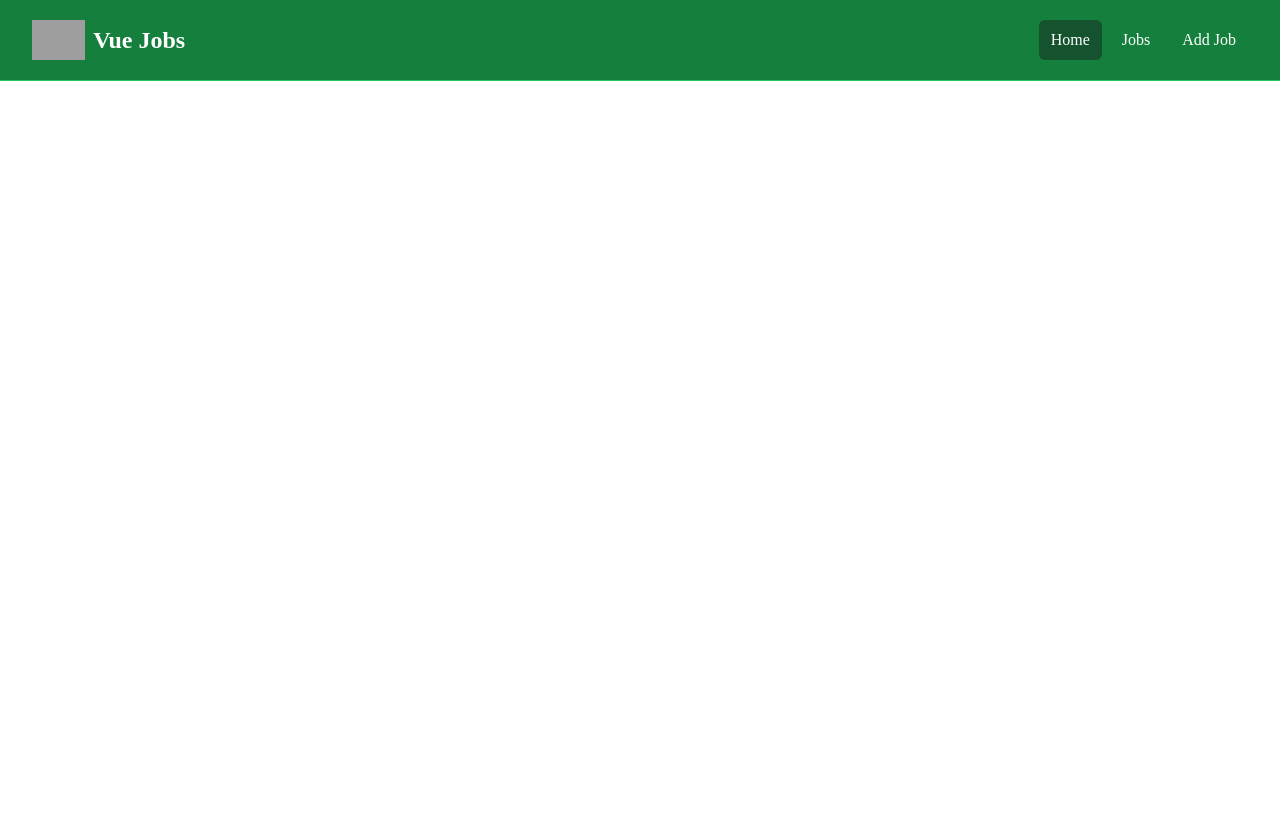
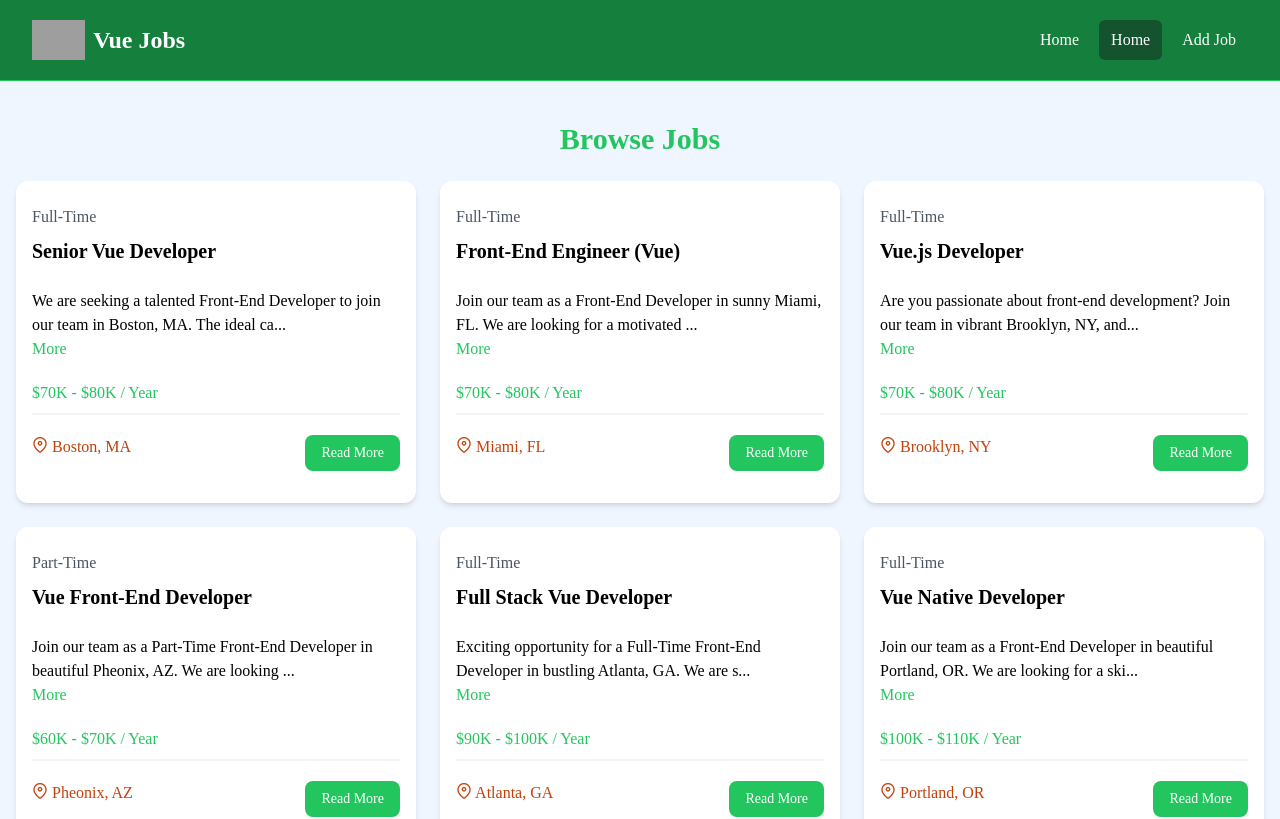
Before and after one commit to ortigaliev/job-project, a Vue app: page /jobs in a window 1280 px wide. Shown: the top 819 px of the page. Built offline with nearby package versions, Linux system fonts and the light colour scheme; grey boxes are pictures that could not be loaded; the HTML template or start-up script is replaced by a standard one.

Commit message:
feat: Publishing NotFoundPage

```diff
--- a/src/components/HomeCard.vue
+++ b/src/components/HomeCard.vue
@@ -1,5 +1,6 @@
 <script setup>
 import Card from './Card.vue';
+import { RouterLink } from 'vue-router';
 </script>
 
 <template>
@@ -11,12 +12,9 @@
           <p class="mt-2 mb-4">
             Browse our Vue jobs and start your career today
           </p>
-            <a
-              href="jobs.html"
-              class="inline-block bg-black text-white rounded-lg px-4 py-2 hover:bg-gray-700"
-            >
+          <RouterLink to="/jobs" class="inline-block bg-black text-white rounded-lg px-4 py-2 hover:bg-gray-700">
             Browse Jobs
-            </a>
+          </RouterLink>
 
         </Card>
         <Card bg="bg-green-100">
@@ -24,12 +22,10 @@
           <p class="mt-2 mb-4">
             List your job to find the perfect developer for the role
           </p>
-            <a
-              href="add-job.html"
-              class="inline-block bg-green-500 text-white rounded-lg px-4 py-2 hover:bg-green-600"
-            >
+          <RouterLink to="/jobs/add"
+            class="inline-block bg-green-500 text-white rounded-lg px-4 py-2 hover:bg-green-600">
             Add Job
-            </a>
+          </RouterLink>
         </Card>
       </div>
     </div>
--- a/src/components/JobListing.vue
+++ b/src/components/JobListing.vue
@@ -1,5 +1,6 @@
 <script setup>
 import { defineProps, ref, computed } from 'vue';
+import { RouterLink } from 'vue-router';
 
 
 const props = defineProps({
@@ -26,32 +27,30 @@
     <div class="p-4">
       <div class="mb-6">
         <div class="text-gray-600 my-2">{{ job.type }}</div>
-                <h3 class="text-xl font-bold">{{job.title}}</h3>
+        <h3 class="text-xl font-bold">{{ job.title }}</h3>
       </div>
 
       <div class="mb-5">
         <div>
-                  {{truncatedDescription}}
+          {{ truncatedDescription }}
         </div>
         <button @click="toggleFullDescription" class="text-green-500" hover:text-green-600 mb-5>
           {{ showFullDescription ? 'Less' : 'More' }}</button>
       </div>
 
-              <h3 class="text-green-500 mb-2">{{job.salary}} / Year</h3>
+      <h3 class="text-green-500 mb-2">{{ job.salary }} / Year</h3>
 
       <div class="border border-gray-100 mb-5"></div>
 
       <div class="flex flex-col lg:flex-row justify-between mb-4">
         <div class="text-orange-700 mb-3">
           <i class="pi pi-map-marker text-orange-700"></i>
-                  {{job.location}}
+          {{ job.location }}
         </div>
-                <a
-                  :href="'/job/' + job.id"
-                  class="h-[36px] bg-green-500 hover:bg-green-600 text-white px-4 py-2 rounded-lg text-center text-sm"
-                >
+        <RouterLink :to="'/job/' + job.id"
+          class="h-[36px] bg-green-500 hover:bg-green-600 text-white px-4 py-2 rounded-lg text-center text-sm">
           Read More
-                </a>
+        </RouterLink>
       </div>
     </div>
   </div>
--- a/src/components/JobListings.vue
+++ b/src/components/JobListings.vue
@@ -1,11 +1,12 @@
 <script setup>
-import { ref,defineProps } from 'vue';
+import { ref, defineProps } from 'vue';
 import { JOBS_DATA } from '../../data';
 import JobListing from './JobListing.vue';
+import { RouterLink } from 'vue-router';
 
 defineProps({
     limit: Number,
-    showButton : {
+    showButton: {
         type: Boolean,
         default: false
     }
@@ -21,17 +22,15 @@
             <h2 class="text-3xl font-bold text-green-500 mb-6 text-center">Browse Jobs</h2>
             <div class="grid grid-cols-1 md:grid-cols-3 gap-6">
 
-                <JobListing v-for="job in jobs.slice(0, limit || jobs.length)" :key="job.id" :job="job"/>
+                <JobListing v-for="job in jobs.slice(0, limit || jobs.length)" :key="job.id" :job="job" />
 
             </div>
         </div>
 
     </section>
     <section class="m-auto max-w-lg my-10 px-6">
-      <a
-        href="/jobs"
-        class="block bg-black text-white text-center py-4 px-6 rounded-xl hover:bg-gray-700"
-        >View All Jobs</a
-      >
+        <RouterLink to="/jobs" class="block bg-black text-white text-center py-4 px-6 rounded-xl hover:bg-gray-700">
+            View All Jobs
+        </RouterLink>
     </section>
 </template>
--- a/src/components/Navbar.vue
+++ b/src/components/Navbar.vue
@@ -1,38 +1,37 @@
 <script setup>
 import logo from '@/assets/img/logo.png'
+import { RouterLink, useRoute } from 'vue-router';
+
+const isActiveLink = (routePath) => {
+  const route = useRoute();
+  return route.path === routePath;
+}
 </script>
 
 <template>
   <nav class="bg-green-700 border-b border-green-500">
     <div class="mx-auto max-w-7xl px-2 sm:px-6 lg:px-8">
       <div class="flex h-20 items-center justify-between">
-          <div
-            class="flex flex-1 items-center justify-center md:items-stretch md:justify-start"
-          >
+        <div class="flex flex-1 items-center justify-center md:items-stretch md:justify-start">
           <!-- Logo -->
-            <a class="flex flex-shrink-0 items-center mr-4" href="index.html">
+          <RouterLink class="flex flex-shrink-0 items-center mr-4" to="/">
             <img class="h-10 w-auto" :src="logo" alt="Vue Jobs" />
-              <span class="hidden md:block text-white text-2xl font-bold ml-2"
-                >Vue Jobs</span
-              >
-            </a>
+            <span class="hidden md:block text-white text-2xl font-bold ml-2">Vue Jobs</span>
+          </RouterLink>
           <div class="md:ml-auto">
             <div class="flex space-x-2">
-                <a
-                  href="index.html"
-                  class="text-white bg-green-900 hover:bg-gray-900 hover:text-white rounded-md px-3 py-2"
-                  >Home</a
-                >
-                <a
-                  href="jobs.html"
-                  class="text-white hover:bg-green-900 hover:text-white rounded-md px-3 py-2"
-                  >Jobs</a
-                >
-                <a
-                  href="add-job.html"
-                  class="text-white hover:bg-green-900 hover:text-white rounded-md px-3 py-2"
-                  >Add Job</a
-                >
+              <RouterLink to="/"
+                :class="[isActiveLink('/') ? 'bg-green-900' : 'hover:bg-gray-900', 'text-white', 'px-3', 'py-2', 'rounded-md']">
+                Home
+              </RouterLink>
+              <RouterLink to="/jobs"
+                :class="[isActiveLink('/jobs') ? 'bg-green-900' : 'hover:bg-gray-900', 'text-white', 'px-3', 'py-2', 'rounded-md']">
+                Home
+              </RouterLink>
+              <RouterLink to="/jobs/add"
+                :class="[isActiveLink('/jobs/add') ? 'bg-green-900' : 'hover:bg-gray-900', 'text-white', 'px-3', 'py-2', 'rounded-md']">
+                Add Job
+              </RouterLink>
             </div>
           </div>
         </div>
--- a/src/router/index.js
+++ b/src/router/index.js
@@ -1,5 +1,7 @@
-import { createRouter,createWebHistory } from "vue-router";
+import { createRouter, createWebHistory } from "vue-router";
 import HomeView from "@/views/HomeView.vue";
+import JobsView from "@/views/JobsView.vue";
+import NotFoundView from "@/views/NotFoundView.vue";
 
 const router = createRouter({
     history: createWebHistory(import.meta.env.Base_URL),
@@ -9,6 +11,16 @@
             name: 'home',
             component: HomeView,
         },
+        {
+            path: '/jobs',
+            name: 'jobs',
+            component: JobsView,
+        },
+        {
+            path: '/:catchAll(.*)',
+            name: 'not-found',
+            component: NotFoundView,
+        },
     ],
 });
 
--- /dev/null
+++ b/src/views/JobsView.vue
@@ -0,0 +1,7 @@
+<script setup>
+import JobListings from '@/components/JobListings.vue';
+</script>
+
+<template>
+<JobListings />
+</template>
--- /dev/null
+++ b/src/views/NotFoundView.vue
@@ -0,0 +1,14 @@
+<script setup>
+import { RouterLink } from 'vue-router';
+</script>
+
+<template>
+    <section class="text-center flex flex-col justify-center items-center h-96">
+        <i class="pi pi-exclamation-triangle text-yellow-500 text-7xl mb-5"></i>
+        <h1 class="text-6xl font-bold mb-4">404 Not Found</h1>
+        <p class="text-xl mb-5">This page does not exist</p>
+        <RouterLink to="/" class="text-white bg-green-700 hover:bg-green-900 rounded-md px-3 py-2 mt-4">
+            Go Back
+        </RouterLink>
+    </section>
+</template>
```
Lines whose indentation alone changed are shown as unchanged.
